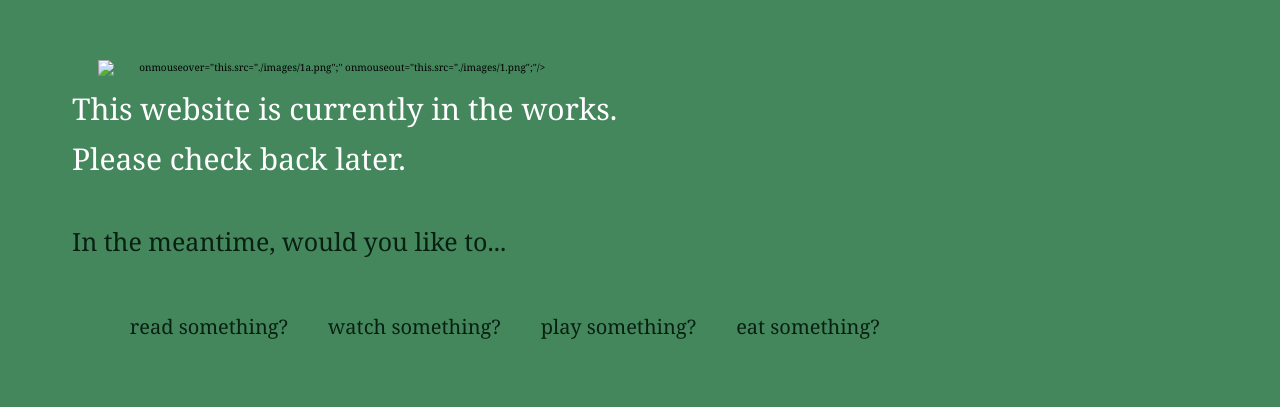
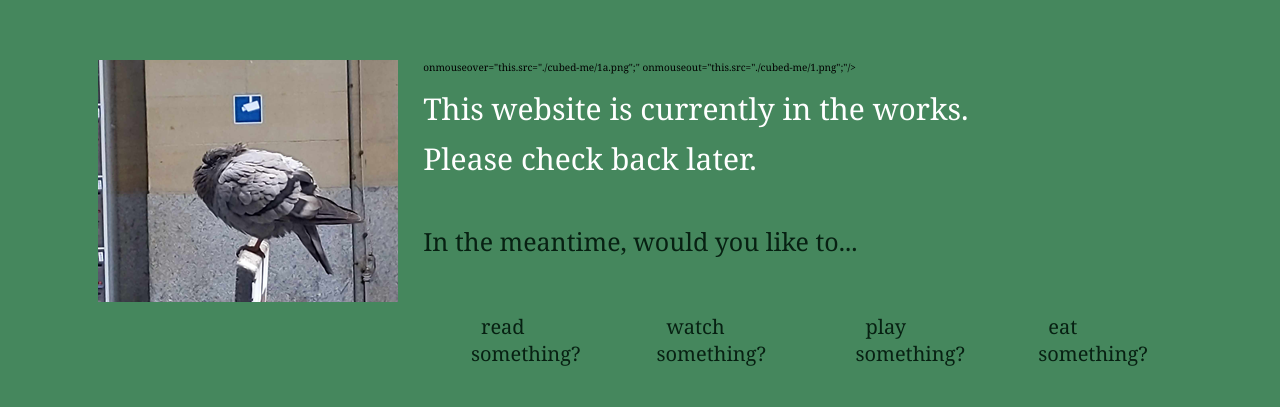
Before and after one commit to cafeokapi/cubed-me, a plain HTML site: page index.html in a window 1280 px wide. Shown: the part 162-569 px from the top of the page. Drawn offline with Linux system fonts and the light colour scheme.

Commit message:
Update index.html

```diff
--- a/index.html
+++ b/index.html
@@ -3,9 +3,9 @@
     <meta charset="UTF-8">
     <meta name="viewport" content="width=device-width, initial-scale=1.0">
     <title>cm-in-progress-landing-page</title>
-    <img src="./images/1.png">
-    onmouseover="this.src="./images/1a.png";"
-    onmouseout="this.src="./images/1.png";"/>
+    <img src="./cubed-me/1.png">
+    onmouseover="this.src="./cubed-me/1a.png";"
+    onmouseout="this.src="./cubed-me/1.png";"/>
 </head>
 <body>
     <link href="styles.css" rel="stylesheet" type="text/css" media="screen, projection"/>
```
